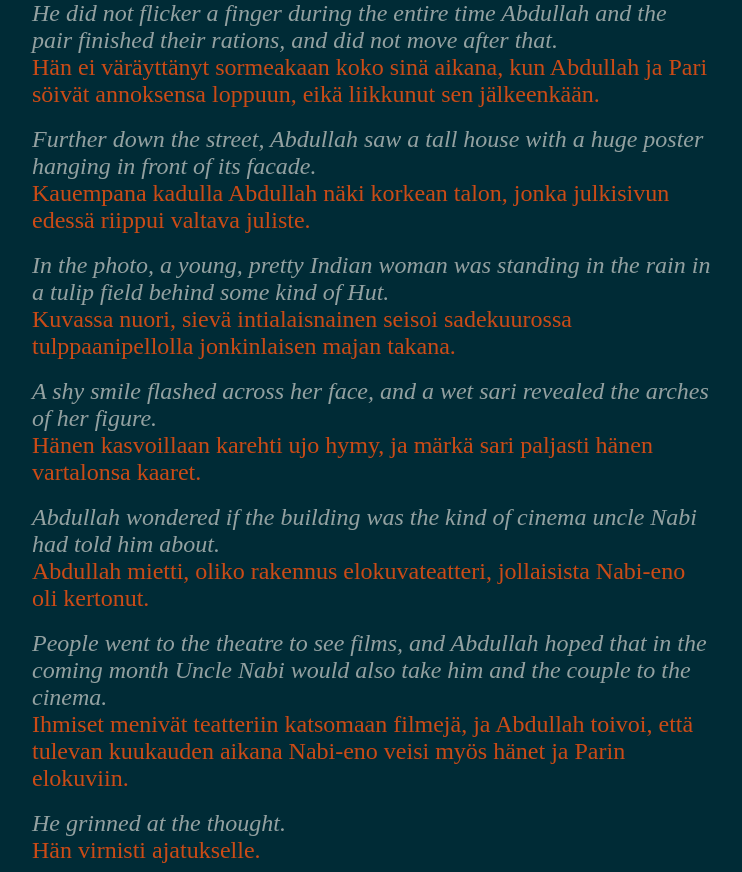
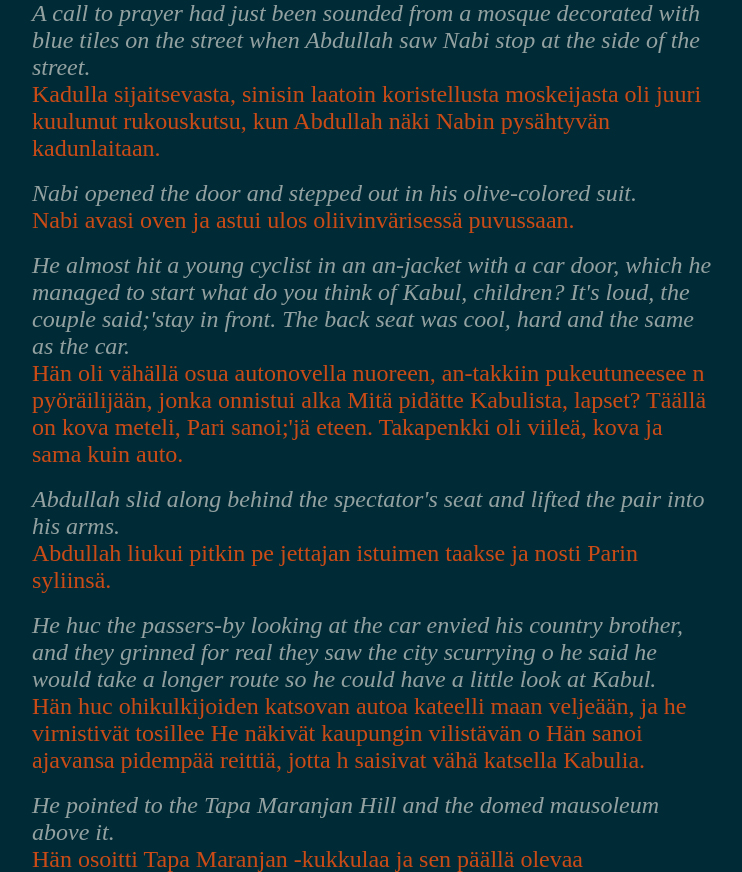
Before and after one commit to truonghatsts/docs.github.io, a plain HTML site: page jvk/index.html in a window 1280 px wide. Shown: the top 872 px of the page, without its empty margins (268-1010 px from the left). Drawn offline with Linux system fonts and the light colour scheme.

Commit message:
Update progress

```diff
--- a/jvk/index.html
+++ b/jvk/index.html
@@ -23,20 +23,6 @@
     </style>
   </head>
 <body>
-<span class='translated'>He did not flicker a finger during the entire time Abdullah and the pair finished their rations, and did not move after that.</span><br/>
-<span class='original'>Hän ei väräyttänyt sormeakaan koko sinä aikana, kun Abdullah ja Pari söivät annoksensa loppuun, eikä liikkunut sen jälkeenkään.</span><br/><br/>
-<span class='translated'>Further down the street, Abdullah saw a tall house with a huge poster hanging in front of its facade.</span><br/>
-<span class='original'>Kauempana kadulla Abdullah näki korkean talon, jonka julkisivun edessä riippui valtava juliste.</span><br/><br/>
-<span class='translated'>In the photo, a young, pretty Indian woman was standing in the rain in a tulip field behind some kind of Hut.</span><br/>
-<span class='original'>Kuvassa nuori, sievä intialaisnainen seisoi sadekuurossa tulppaanipellolla jonkinlaisen majan takana.</span><br/><br/>
-<span class='translated'>A shy smile flashed across her face, and a wet sari revealed the arches of her figure.</span><br/>
-<span class='original'>Hänen kasvoillaan karehti ujo hymy, ja märkä sari paljasti hänen vartalonsa kaaret.</span><br/><br/>
-<span class='translated'>Abdullah wondered if the building was the kind of cinema uncle Nabi had told him about.</span><br/>
-<span class='original'>Abdullah mietti, oliko rakennus elokuvateatteri, jollaisista Nabi-eno oli kertonut.</span><br/><br/>
-<span class='translated'>People went to the theatre to see films, and Abdullah hoped that in the coming month Uncle Nabi would also take him and the couple to the cinema.</span><br/>
-<span class='original'>Ihmiset menivät teatteriin katsomaan filmejä, ja Abdullah toivoi, että tulevan kuukauden aikana Nabi-eno veisi myös hänet ja Parin elokuviin.</span><br/><br/>
-<span class='translated'>He grinned at the thought.</span><br/>
-<span class='original'>Hän virnisti ajatukselle.</span><br/><br/>
 <span class='translated'>A call to prayer had just been sounded from a mosque decorated with blue tiles on the street when Abdullah saw Nabi stop at the side of the street.</span><br/>
 <span class='original'>Kadulla sijaitsevasta, sinisin laatoin koristellusta moskeijasta oli juuri kuulunut rukouskutsu, kun Abdullah näki Nabin pysähtyvän kadunlaitaan.</span><br/><br/>
 <span class='translated'>Nabi opened the door and stepped out in his olive-colored suit.</span><br/>
```
